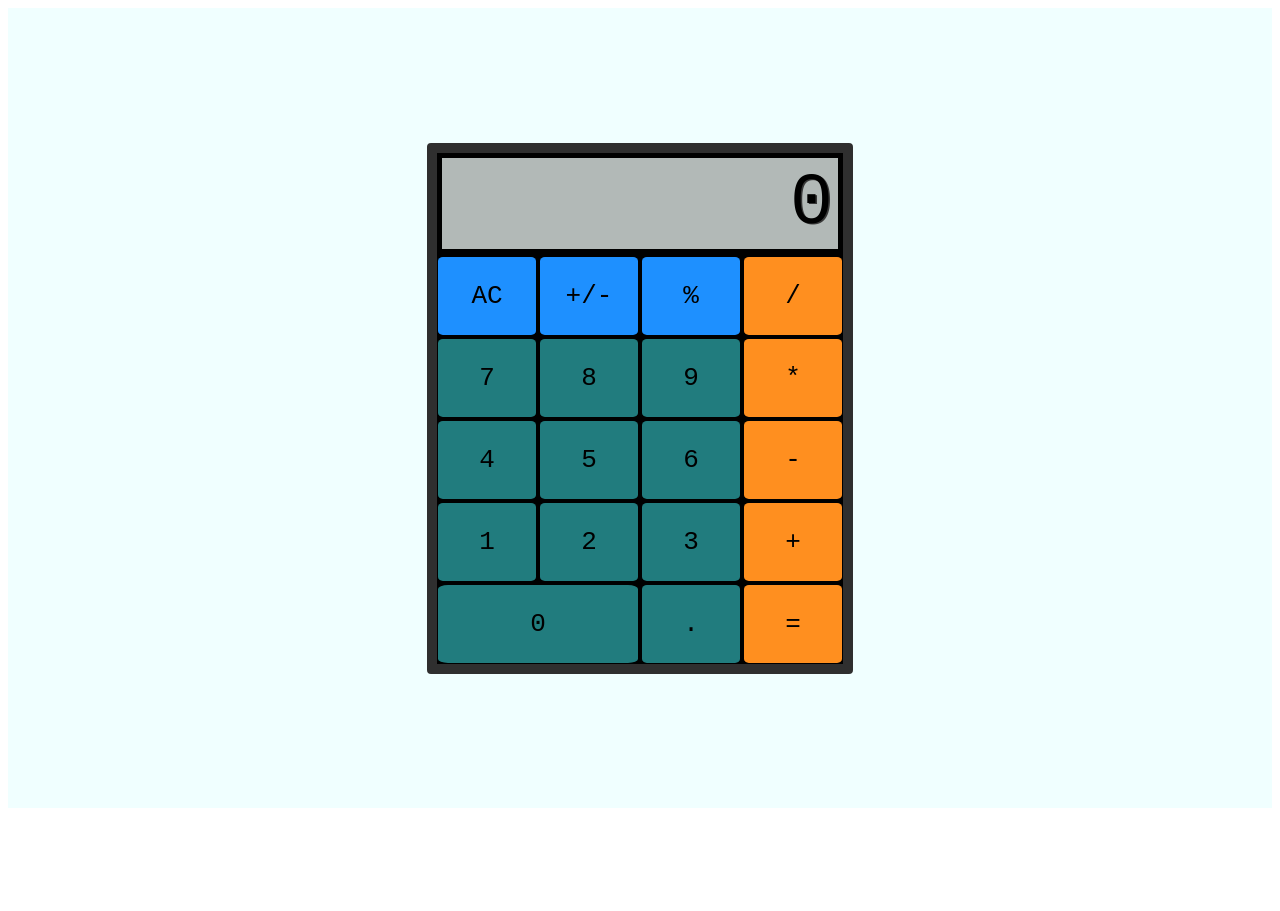
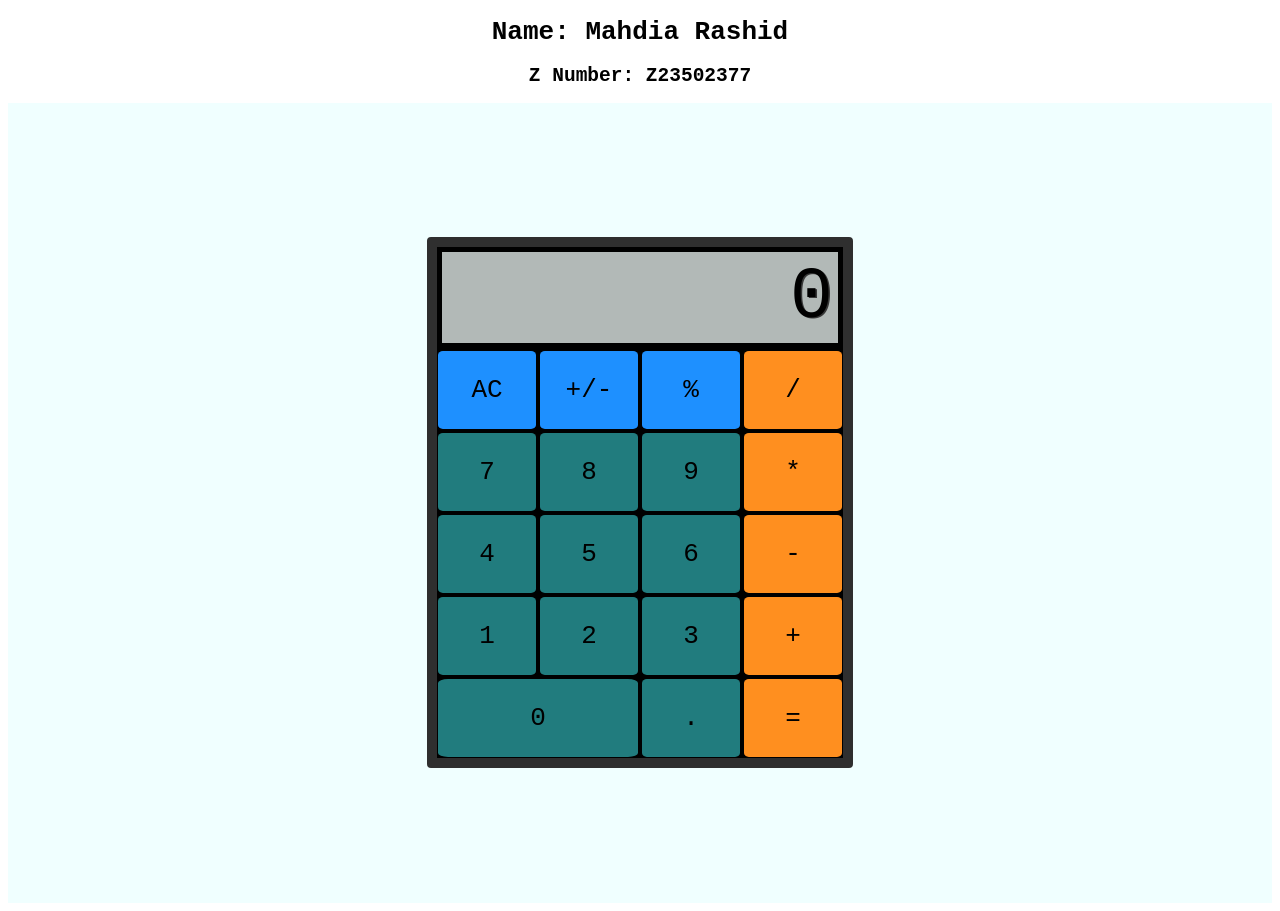
Before and after one commit to cop4808-spring-2023-fullstack-web/cop4808-git-and-github-fundamentals-mrashid2019, a plain HTML site: page CALC YA LATER.html in a window 1280 px wide. Before the commit the page ends 816 px from the top, so only its background shows below. Drawn offline with Linux system fonts and the light colour scheme.

Commit message:
Added Name & Znumber

```diff
--- a/CALC YA LATER.html
+++ b/CALC YA LATER.html
@@ -6,11 +6,14 @@
     <meta http-equiv="Content-Type" content="text/html; charset=UTF-8">
 
     <meta name="calc ya later" content="width=device-width">
-    <title>CALC YA LATER</title>
+    <title> Homework 1 - CALC YA LATER</title>
     <link href="./styles/style.css" rel="stylesheet" type="text/css">
 </head>
 
 <body>
+    <h1> Name: Mahdia Rashid </h1>
+    <h2> Z Number: Z23502377 </h2>
+
     <main id="calc">
         <div id="container">
             <div id="display">0</div>
```
